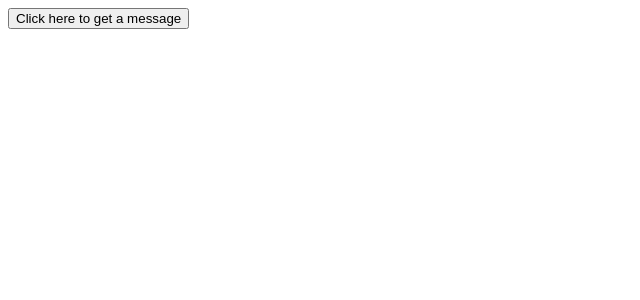
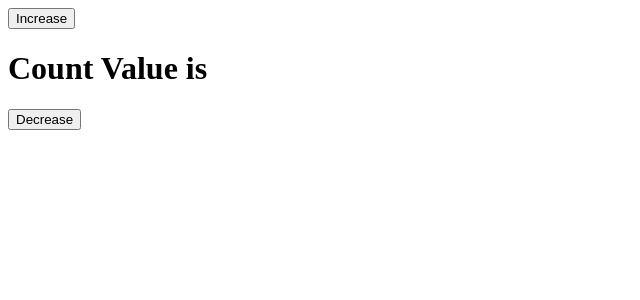
Before and after one commit to calebtolorunleke/tubeone, a React (Vite) app: page / in a window 1280 px wide. Shown: the top 300 px of the page, without its empty margins (0-640 px from the left). Built offline with nearby package versions, Linux system fonts and the light colour scheme.

Commit message:
feat: update on the new increment state module

```diff
--- a/src/App.jsx
+++ b/src/App.jsx
@@ -5,7 +5,9 @@
 //   message: "hi there",
 //   seatNumbers: [1, 4, 7],
 
-import Message from "./components/Message";
+import Counter from "./components/Counter";
+
+// import Message from "./components/Message";
 
 // import ConditionalComponent from "./components/ConditionalComponent";
 // import Fruits from "./components/Fruits";
@@ -19,7 +21,8 @@ const App = () => {
       {/* <ConditionalComponent /> */}
 
       {/* <Fruits /> */}
-      <Message />
+      {/* <Message /> */}
+      <Counter />
     </div>
   );
 };
--- /dev/null
+++ b/src/components/Counter.jsx
@@ -0,0 +1,20 @@
+import { useState } from "react";
+
+const Counter = () => {
+  const [Result, setResult] = useState("");
+  const inCrement = () => {
+    setResult(Result + 1);
+  };
+  const deCrement = () => {
+    setResult(Result - 1);
+  };
+  return (
+    <div>
+      <button onClick={inCrement}>Increase</button>
+      <h1>Count Value is {Result}</h1>
+      <button onClick={deCrement}>Decrease</button>
+    </div>
+  );
+};
+
+export default Counter;
```
